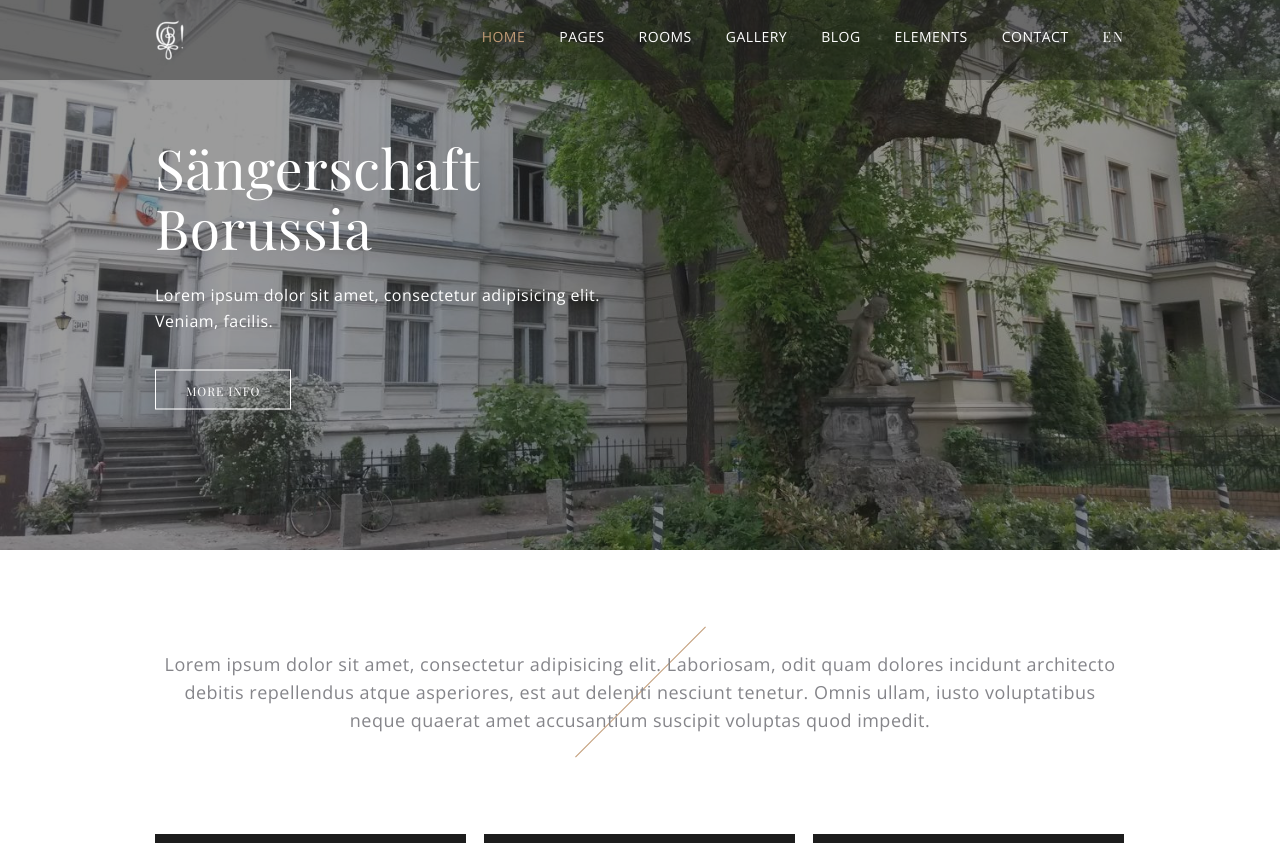
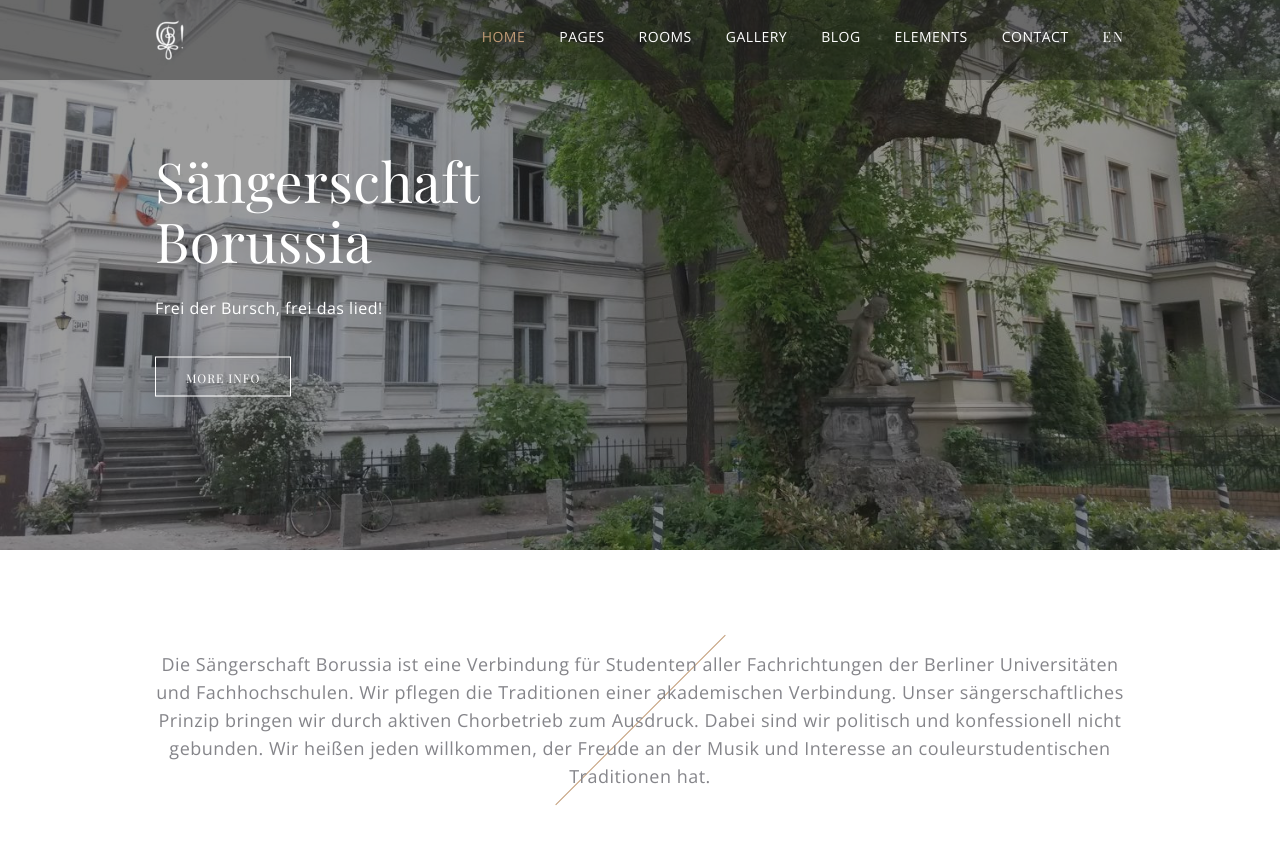
Before and after one commit to saengerschaft-borussia/borussia-berlin.de, a plain HTML site: page index.html in a window 1280 px wide. Shown: the top 843 px of the page. Drawn offline with nearby package versions, Linux system fonts and the light colour scheme; some packages are replaced by stand-ins of ours; a web font is replaced by a local one.

Commit message:
Update text

```diff
--- a/index.html
+++ b/index.html
@@ -147,7 +147,7 @@
                         <li style="background-image:url(assets/img/home1.jpg)">
                             <div class="container text left">
                                 <h1 class="white flex-animation">S&auml;ngerschaft <br> Borussia</h1>
-                                <h2 class="white flex-animation">Lorem ipsum dolor sit amet, consectetur adipisicing elit. <br>Veniam, facilis.</h2>
+                                <h2 class="white flex-animation">Frei der Bursch, frei das lied!</h2>
                                 <a href="#" class="shadow btn-alt small white margin-bottom-null margin-left-null flex-animation">More info</a>
                             </div>
                             <div class="gradient dark"></div>
@@ -164,7 +164,9 @@
                         <div class="container">
                             <div class="col-md-12 padding-leftright-null">
                                 <div class="text text-center">
-                                    <p class="heading center line margin-bottom-null">Lorem ipsum dolor sit amet, consectetur adipisicing elit. Laboriosam, odit quam dolores incidunt architecto debitis repellendus atque asperiores, est aut deleniti nesciunt tenetur. Omnis ullam, iusto voluptatibus neque quaerat amet accusantium suscipit voluptas quod impedit.</p>
+                                    <p class="heading center line margin-bottom-null"> Die Sängerschaft Borussia ist eine Verbindung für Studenten aller Fachrichtungen der Berliner Universitäten und Fachhochschulen. Wir pflegen die Traditionen einer akademischen Verbindung. Unser sängerschaftliches Prinzip bringen wir durch aktiven Chorbetrieb zum Ausdruck. Dabei sind wir politisch und konfessionell nicht gebunden. Wir heißen jeden willkommen, der Freude an der Musik und Interesse an couleurstudentischen Traditionen hat.
+
+                                    </p>
                                 </div>
                             </div>
                         </div>
```
